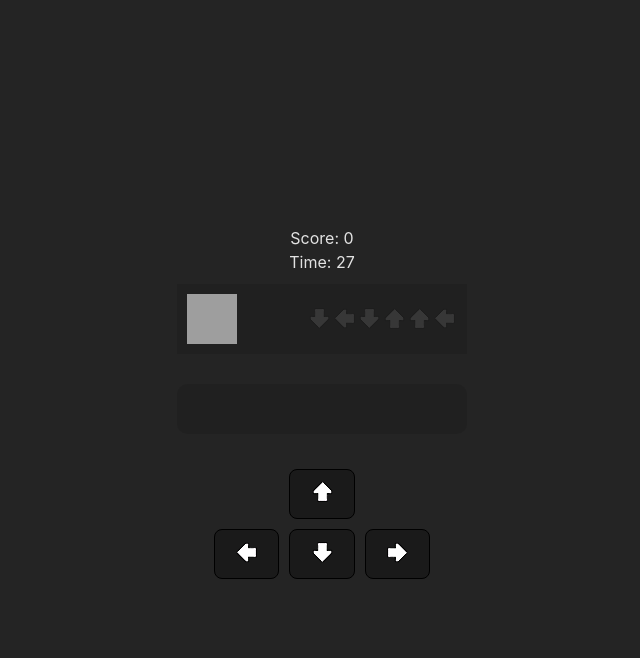
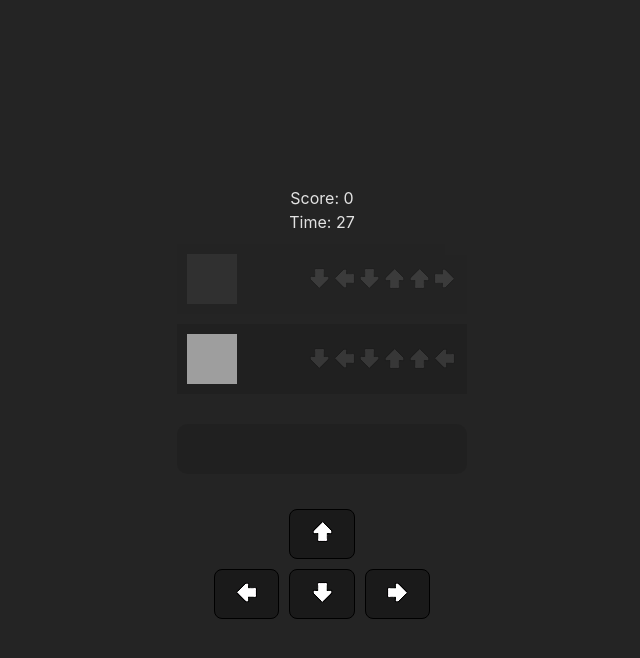
Before and after one commit to luisdlpr/stratagem-hero-preact, a Preact app: page / in a window 1280 px wide. Both pictures are taken after a click on the button "Start Game". Shown: the top 658 px of the page, without its empty margins (318-958 px from the left). Built offline with nearby package versions, Linux system fonts and the light colour scheme; grey boxes are pictures that could not be loaded.

Commit message:
add opacity for ghost stratagem and set build options for deployment

```diff
--- a/package.json
+++ b/package.json
@@ -5,9 +5,9 @@
   "type": "module",
   "scripts": {
     "dev": "vite",
-    "build": "tsc && vite build",
+    "build": "tsc && vite build --base=/stratagem-hero",
     "lint": "eslint --ext .ts,tsx,js,json --ignore-path .gitignore .",
-    "preview": "vite preview",
+    "preview": "vite preview --base=/stratagem-hero",
     "prepare": "husky",
     "format": "prettier -w -u .",
     "pre-commit": "npm run lint; npm run format; npm run test",
--- a/src/components/StratagemDisplay.tsx
+++ b/src/components/StratagemDisplay.tsx
@@ -45,10 +45,46 @@ export function Stratagem({
         </div>
       ) : (
         <div style={{ ...mainStyle, justifyContent: 'center' }}>
-          <div style={{ height: '50px', lineHeight: '50px' }}>Game Over</div>
+          <div style={{ height: '50px', lineHeight: '50px' }}>
+            Game Over
+            {/*Game Over*/}
+          </div>
         </div>
       )}
     </>
+  )
+}
+
+export function GhostStratagem({
+  stratagemInfo,
+}: {
+  stratagemInfo: StratagemInfo
+}) {
+  const mainStyle = {
+    display: 'flex',
+    alignItems: 'center',
+    justifyContent: 'space-between',
+    padding: '10px',
+    backgroundColor: 'rgba(0, 0, 0, 0.1)',
+    opacity: 0.1,
+  }
+  return stratagemInfo ? (
+    <div style={mainStyle}>
+      <img width={50} height={50} src={stratagemInfo.image} />
+      <div style={{ display: 'flex', alignItems: 'center' }}>
+        {stratagemInfo.pattern.map((direction, idx) => (
+          <Arrow
+            key={`pattern-input-${idx}`}
+            opacity={100}
+            direction={direction}
+          />
+        ))}
+      </div>
+    </div>
+  ) : (
+    <div style={mainStyle}>
+      <div style={{ height: '50px' }} />
+    </div>
   )
 }
 
@@ -97,11 +133,20 @@ export default function StratagemDisplay({
   return (
     <div>
       {stratagems.length ? (
-        <Stratagem
-          inputs={inputs}
-          stratagemInfo={stratagems[stratagems.length - 1]}
-          backgroundColor={backgroundColor}
-        />
+        <div
+          style={{
+            display: 'flex',
+            flexDirection: 'column',
+            gap: '10px',
+          }}
+        >
+          <GhostStratagem stratagemInfo={stratagems[stratagems.length - 2]} />
+          <Stratagem
+            inputs={inputs}
+            stratagemInfo={stratagems[stratagems.length - 1]}
+            backgroundColor={backgroundColor}
+          />
+        </div>
       ) : (
         <Stratagem
           inputs={inputs}
--- a/vite.config.ts
+++ b/vite.config.ts
@@ -5,4 +5,7 @@ import tsconfigPaths from 'vite-tsconfig-paths'
 // https://vitejs.dev/config/
 export default defineConfig({
   plugins: [preact(), tsconfigPaths()],
+  build: {
+    outDir: 'stratagem-hero',
+  },
 })
```
Also changed, not shown: 1 other file (tests, documents, lock files or other folders).
